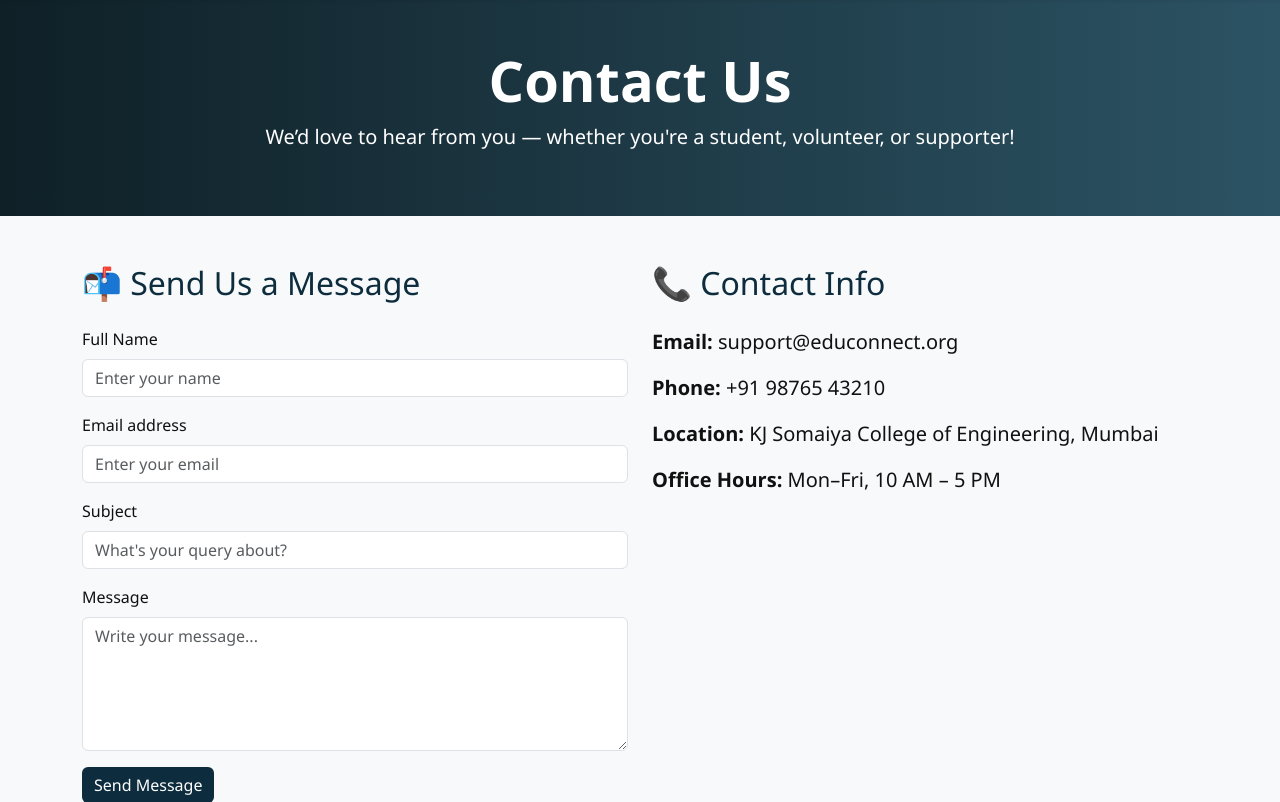
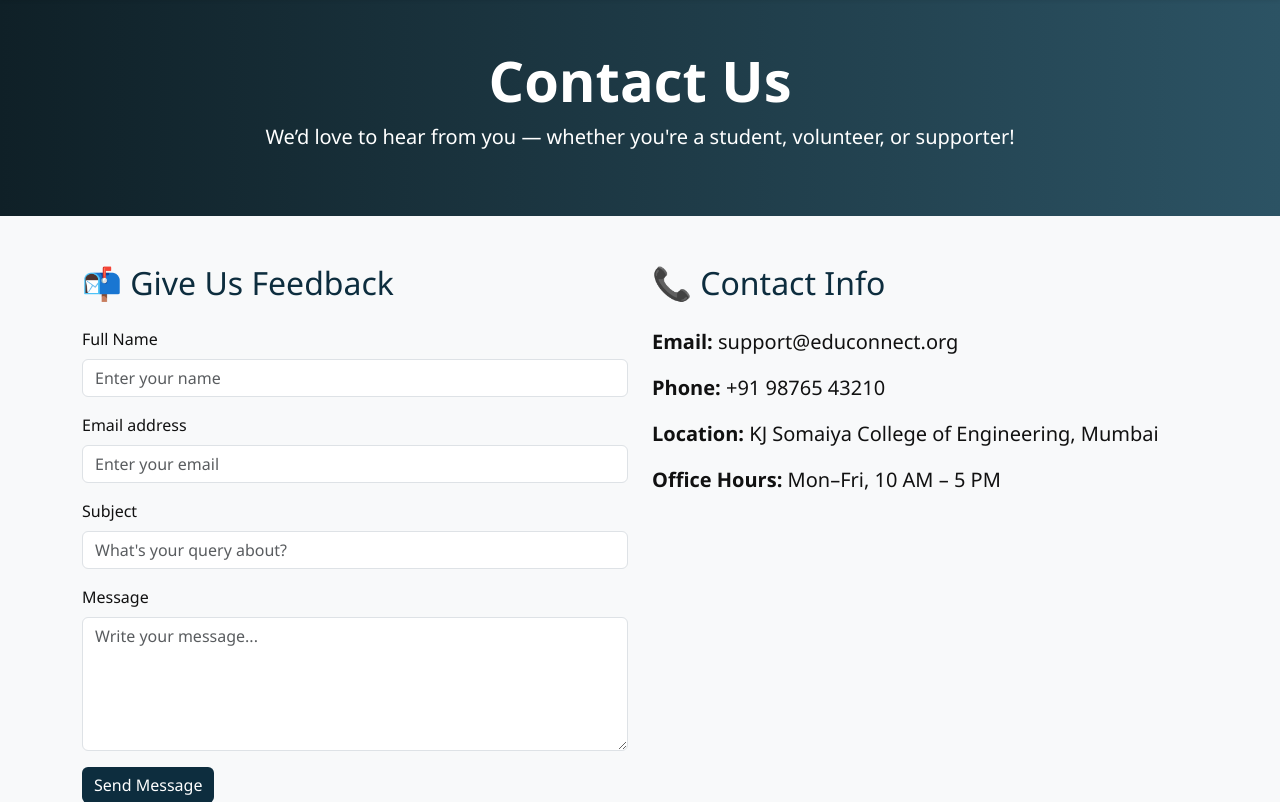
Before and after one commit to Shreyash-Thakur/EduConnect_Website, a PHP site: page /contact.php in a window 1280 px wide. Shown: the part 57-859 px from the top of the page. Run offline with PHP 8.4, Linux system fonts and the light colour scheme.

Commit message:
version 3

```diff
--- a/contact.php
+++ b/contact.php
@@ -13,7 +13,7 @@
   <div class="container">
     <div class="row">
       <div class="col-md-6 mb-4">
-        <h2 class="text-primary mb-4">📬 Send Us a Message</h2>
+        <h2 class="text-primary mb-4">📬 Give Us Feedback</h2>
         <form>
           <div class="mb-3">
             <label class="form-label">Full Name</label>
```
